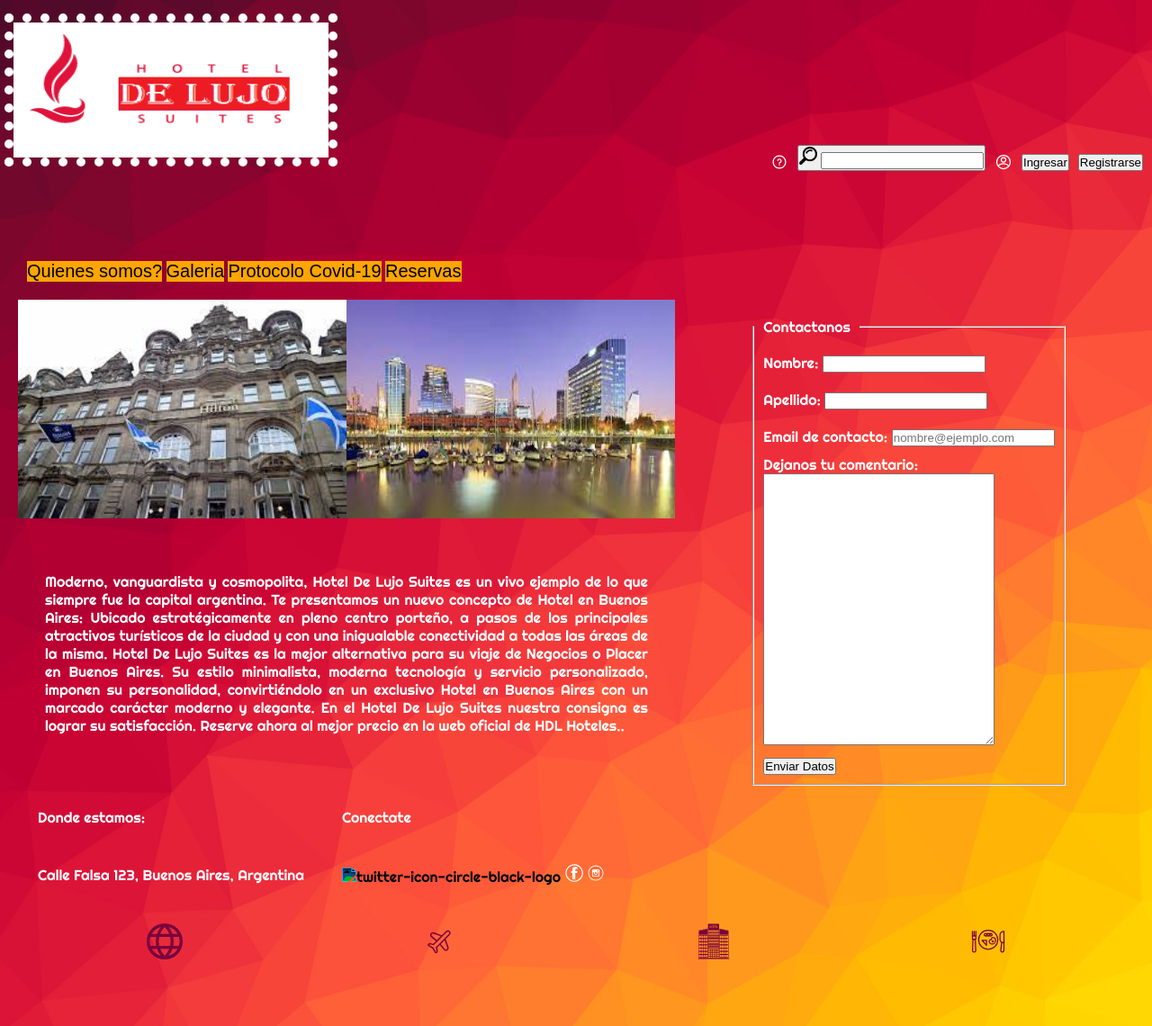
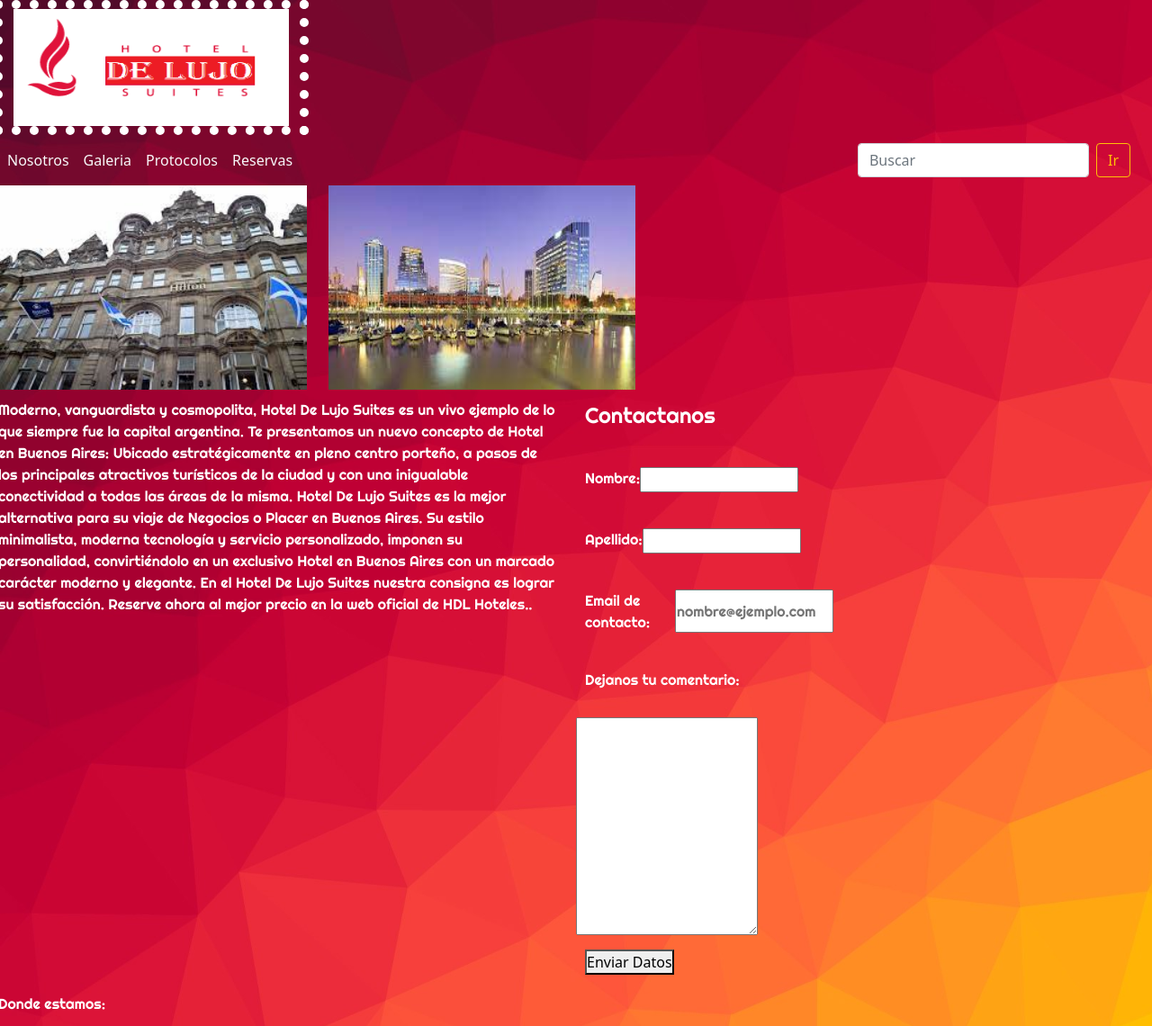
Before and after one commit to ignaciofreitas/Hotel-Freitas, a plain HTML site: page index.html in a window 1280 px wide. Shown: the top 1140 px of the page at 90% size. Drawn offline with nearby package versions, Linux system fonts and the light colour scheme; a web font is replaced by a local one.

Commit message:
agregando bootstrap al index

```diff
--- a/index.html
+++ b/index.html
@@ -1,8 +1,14 @@
 <!DOCTYPE html>
+    <head>
         <html lang="en">
         <meta charset="UTF-8">
         <meta http-equiv="X-UA-Compatible" content="IE=edge">
         <meta name="viewport" content="width=device-width, initial-scale=1.0">
+        <link href="https://cdn.jsdelivr.net/npm/bootstrap@5.1.3/dist/css/bootstrap.min.css" rel="stylesheet"
+            integrity="sha384-1BmE4kWBq78iYhFldvKuhfTAU6auU8tT94WrHftjDbrCEXSU1oBoqyl2QvZ6jIW3" crossorigin="anonymous">
+        <script src="https://cdn.jsdelivr.net/npm/bootstrap@5.1.3/dist/js/bootstrap.bundle.min.js"
+            integrity="sha384-ka7Sk0Gln4gmtz2MlQnikT1wXgYsOg+OMhuP+IlRH9sENBO0LRn5q+8nbTov4+1p" crossorigin="anonymous">
+            </script>
         <link rel="stylesheet" href="estilos.css" />
         <link rel="shortcut icon" href="./favicon_io/android-chrome-512x512.png">
         <link rel="preconnect" href="https://fonts.googleapis.com">
@@ -16,69 +22,50 @@
             href="https://fonts.googleapis.com/css2?family=Amatic+SC:wght@700&family=Cinzel&family=Fredoka+One&family=Gloria+Hallelujah&family=Righteous&display=swap"
             rel="stylesheet">
         <title>Hotel De Lujo</title>
+    </head>
     <body>
-        <header class="encabezado_index">
-            <div class="logo">
-                <img src="./multimedia/Logo.jpg" alt="" class="logo_index">
+        <header class="conteiner e_index">
+                <div class="row col-sm-12 col-md-12 col-lg-12">
+                    <img src="./multimedia/Logo.jpg" alt="logo_empresa" class="logo_index">
                 </div>
-            <div class="menu_index">
-                <img src="./multimedia/Help_icon-icons.com_55891.svg" alt="ayuda" class="ayuda">
-                <button >
-                    <img src="./multimedia/magnifier.png" alt="lupa" width="20px">
-                    <input type="text">
+            <nav class="navbar navbar-expand-lg navbar-light row  col-sm-12 col-md-12 col-lg-12">
+                <div class="container-fluid">
+                    <button class="navbar-toggler" type="button" data-bs-toggle="collapse"
+                            data-bs-target="#navbarSupportedContent" aria-controls="navbarSupportedContent"
+                            aria-expanded="false" aria-label="Toggle navigation">
+                            <span class="navbar-toggler-icon"></span>
                     </button>
-                <img class="login" src="./multimedia/account_avatar_face_man_people_profile_user_icon_123197.svg" alt="login">
-                <input type="submit" value="Ingresar" class="boton1_index">
-                <input type="submit" value="Registrarse" class="boton2_index">
-            </div>
-        </header>
-        <main class="contenido_index">
-            <div class="barra_nav">
-                <nav >
-                    <ul class="lista_nav">
-                        <li class="secciones"><a class="link" href="./nosotros.html">Quienes somos?</a></li>
-                        <li class="secciones"><a class="link" href="./galeria.html">Galeria</a></li>
-                        <li class="secciones"><a class="link" href="./protocolos.html">Protocolo Covid-19</a></li>
-                        <li class="secciones"><a class="link" href="./reservas.html">Reservas</a></li>
+                    <div class="collapse navbar-collapse" id="navbarSupportedContent">
+                        <ul class="navbar-nav me-auto mb-2 mb-lg-0">
+                            <li class="nav-item">
+                                <a class="nav-link active text-light" aria-current="page" href="./nosotros.html">Nosotros</a>
+                            </li>
+                            <li class="nav-item">
+                                <a class="nav-link active text-light" aria-current="page" href="./galeria.html">Galeria</a>
+                            </li>
+                            <li class="nav-item">
+                                <a class="nav-link text-light" href="./protocolos.html">Protocolos</a>
+                            </li>
+                            <li class="nav-item">
+                                <a class="nav-link text-light" href="./reservas.html">Reservas</a>
+                            </li>
                         </ul>
-                </nav>
-            </div>
-            <div class="fotos_index">
-                <section class="fotos">
-                    <img src="./multimedia/foto1.jpg" alt="imagen1" class="foto1">
-                    <img src="./multimedia/foto2.jpg" alt="imagen2" class="foto2">
-                </section>
-            </div>
-            <div class="formulario_index">
-                <form action="">
-                    <fieldset>
-                        <legend class="texto_form">Contactanos</legend>
-                        <div class="texto_form">
-                            <label for="Nombre">Nombre:</label>
-                            <input type="text" name="Nombre">
-                        </div>
-                        <div class="texto_form">
-                            <label for="Apellido">Apellido:</label>
-                            <input type="text" name="Apellido">
-                        </div>
-                        <div class="texto_form">
-                            <label  for="Email de contacto">Email de contacto:</label>
-                            <input type="email" name="Email de contacto"  placeholder="nombre@ejemplo.com">
-                        </div>
-                        <div >
-                            <label class="texto_form" for="Comentario">Dejanos tu comentario:</label>
-                        </div>
-                        <div class="comentario_form">
-                            <textarea  name="comentario" cols="30" rows="20"></textarea>
-                        </div>
-                        <div>
-                            <button class="boton_form" >Enviar Datos</button>
-                        </div>
-                    </fieldset>
+                        <form class="d-flex">
+                            <input class="form-control me-2" type="search" placeholder="Buscar" aria-label="Search">
+                            <button class="btn btn-outline-warning" type="submit">Ir
+                            </button>
                         </form>
                     </div>
-            <div class="texto_general">
-                <p class="texto">Moderno, vanguardista y cosmopolita, Hotel De Lujo Suites es un vivo ejemplo de lo que
+                </div>
+            </nav>
+        </header>
+        <main class="conteiner m_index">
+            <div class="row col-sm-12 col-md-12 col-lg-12">
+                <img src="./multimedia/foto1.jpg" alt="imagen1" class="foto1 col-sm-8 col-md-4 col-lg-4" >
+                <img src="./multimedia/foto2.jpg" alt="imagen2" class="foto2 col-sm-8 col-md-4 col-lg-4">
+            </div>
+            <div class="row col-sm-12 col-md-12 col-lg-12">
+                <p class="col-sm-12 col-md-12 col-lg-6 texto_general p_texto">Moderno, vanguardista y cosmopolita, Hotel De Lujo Suites es un vivo ejemplo de lo que
                 siempre fue la capital argentina.
                 Te presentamos un nuevo concepto de Hotel en Buenos Aires:
                 Ubicado estratégicamente en pleno centro porteño, a pasos de los principales atractivos turísticos
@@ -88,34 +75,66 @@
                 convirtiéndolo en un exclusivo Hotel en Buenos Aires con un marcado carácter moderno y elegante.
                 En el Hotel De Lujo Suites nuestra consigna es lograr su satisfacción. Reserve ahora al mejor precio
                 en la web oficial de HDL Hoteles..</p>
-                </p>
+                <form action="" class="col-sm-12 col-md-12 col-lg-3 form_index">
+                    <fieldset>
+                        <legend class="texto_general">Contactanos</legend>
+                        <div class="texto_general">
+                            <label for="Nombre">Nombre:</label>
+                            <input type="text" name="Nombre">
                         </div>
-            <div class="informacion_extra_index">
+                        <div class="texto_general">
+                            <label for="Apellido">Apellido:</label>
+                            <input type="text" name="Apellido">
+                        </div>
+                        <div class="texto_general">
+                            <label for="Email de contacto">Email de contacto:</label>
+                            <input type="email" name="Email de contacto" placeholder="nombre@ejemplo.com">
+                        </div>
+                        <div>
+                            <label class="texto_general" for="Comentario">Dejanos tu comentario:</label>
+                        </div>
+                        <div class="comentario_general">
+                            <textarea name="comentario" cols="20" rows="10"></textarea>
+                        </div>
+                        <div>
+                            <button class="boton_form">Enviar Datos</button>
+                        </div>
+                    </fieldset>
+                </form>
+            </div>
+            <div class="row col-sm-6 col-md-6 col-lg-3">
                 <table class="tabla">
                     <tr>
-                        <td class="texto">Donde estamos:</td>
-                        <td class="texto">Conectate</td>
+                        <td class="texto_general">Donde estamos:</td>
+                        <td class="texto_general">Conectate</td>
                     </tr>
-                        <td class="texto">Calle Falsa 123, Buenos Aires, Argentina</td>
+                    <td class="texto_general">Calle Falsa 123, Buenos Aires, Argentina</td>
                     <td class="texto">
-                            <img class="iconos_redes" src="./multimedia/twitter-icon-circle-black-logo.png"alt="twitter-icon-circle-black-logo" width="10px">
-                            <img class="iconos_redes" src="./multimedia/fb_icon-icons.com_65434.svg" alt="facebook" width="10px">
-                            <img class="iconos_redes" src="./multimedia/Instagram_Rounded_icon-icons.com_61576.svg" alt="instagram" width="10px">
+                        <img class="iconos_redes" src="./multimedia/twitter-icon-circle-black-logo.png"
+                            alt="twitter-icon-circle-black-logo" width="10px">
+                        <img class="iconos_redes" src="./multimedia/fb_icon-icons.com_65434.svg" alt="facebook"
+                            width="10px">
+                        <img class="iconos_redes" src="./multimedia/Instagram_Rounded_icon-icons.com_61576.svg"
+                            alt="instagram" width="10px">
                     </td>
                 </table>
             </div>
-            <div class="espacio_publicitario_index">
-                <img src="./multimedia/world_online_connection_global_web_network_internet_icon_219297.svg" alt="" class="iconos_pie">
+            <div class="espacio_publicitario row col-sm-12 col-md-12 col-lg-12">
+                <img src="./multimedia/world_online_connection_global_web_network_internet_icon_219297.svg" alt=""
+                    class="iconos_pie">
                 <img src="./multimedia/avion.svg" alt="" class="iconos_pie">
                 <img src="./multimedia/hotel.svg" alt="" class="iconos_pie">
                 <img src="./multimedia/breakfast_hotel_icon_141808.svg" alt="" class="iconos_pie">
             </div>
         </main>
-        <footer class="footer_index">
+        <footer class=" conteiner f_index">
+            <div class="row col-sm-12 col-md-12 col-lg-12">
                 <p class="pie_de_pag">
                     <img class="pie" src="./multimedia/copyright-symbol.png" alt="copy">
                     Copyright © 1999-2022 Hotel De Lujo S.R.L.
                 </p>
+            </div>
         </footer>
     </body>
+
 </html>
```
Lines whose indentation alone changed are shown as unchanged.
